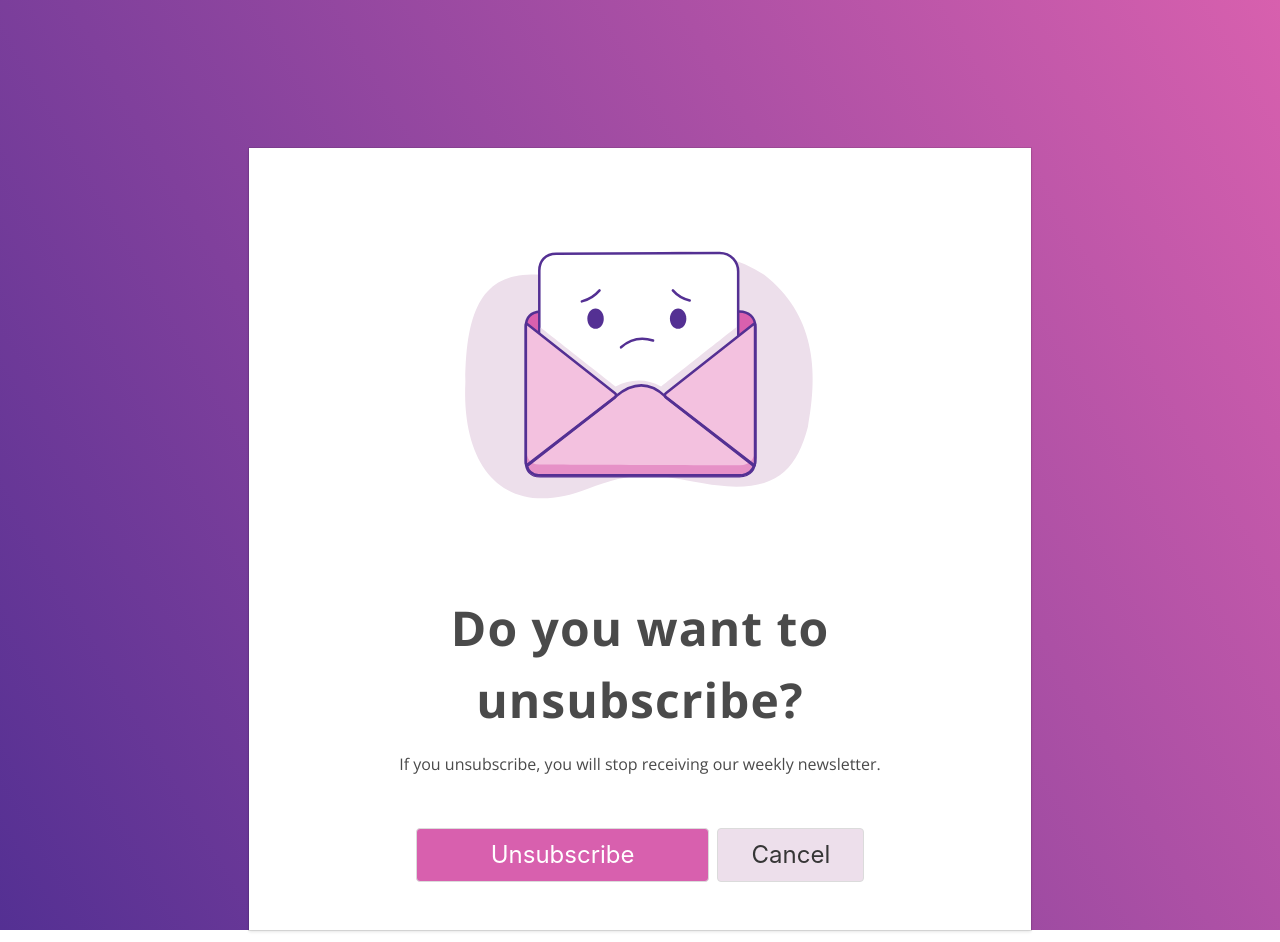
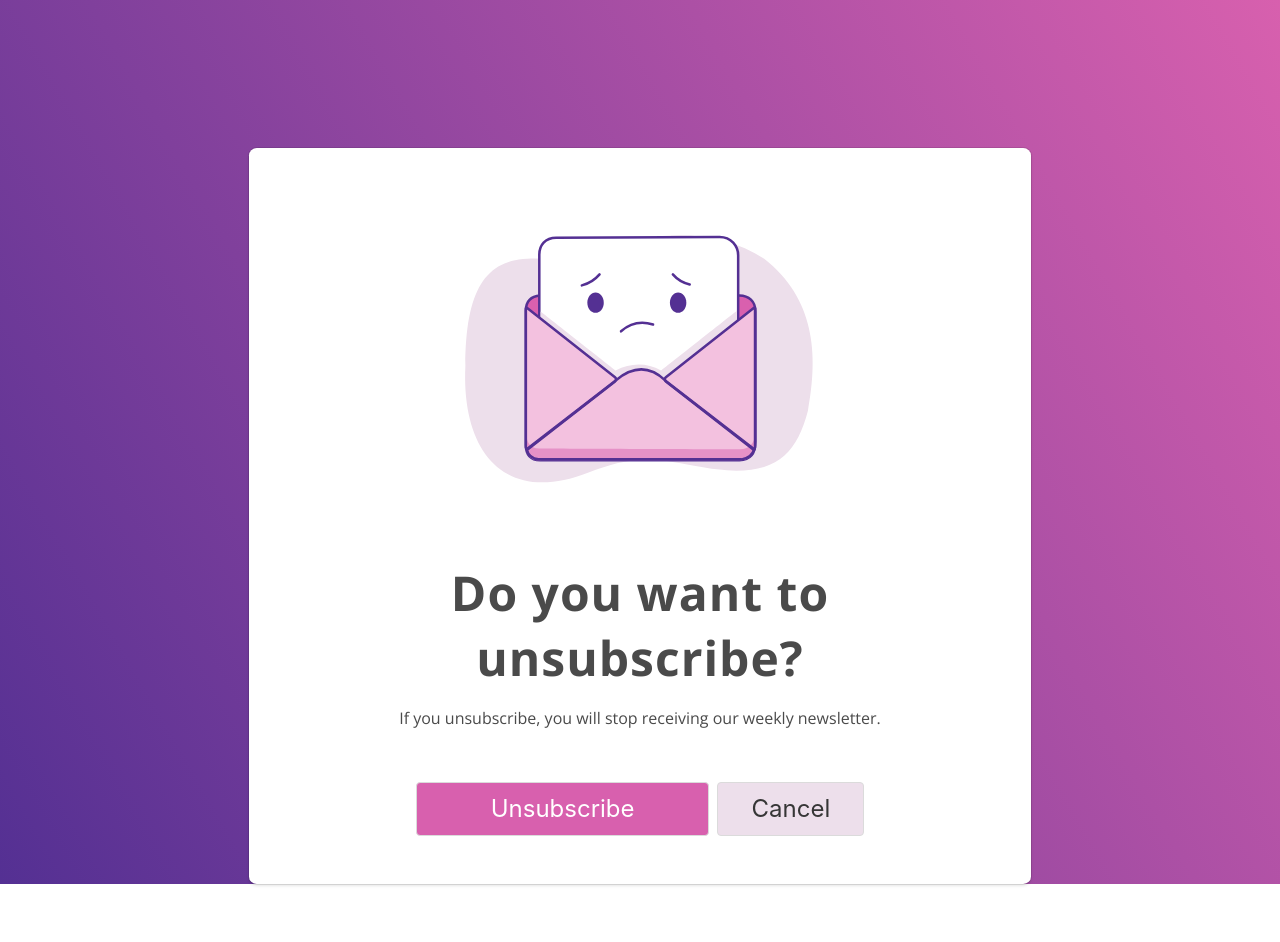
Before and after one commit to steef-o/lottie-unsubscribe, a website: page index.html in a window 1280 px wide. After the commit the page ends 896 px from the top, so only its background shows below. Drawn offline with nearby package versions, Linux system fonts and the light colour scheme.

Commit message:
rounded card corner, fixed header lineheight

```diff
--- a/css/style.scss
+++ b/css/style.scss
@@ -12,12 +12,12 @@ body {
         font-family: 'Open Sans', sans-serif;
 
         .card {
+            border-radius: 1%;
             @media screen and (min-width: $tablet) {
                 margin-top: 10rem;
             }
 
             .animation-container {
-                margin: 1rem auto;
                 position: relative;
                 height: 250px;
                 @media screen and (min-width: $tablet) {
@@ -41,11 +41,12 @@ body {
             .heading {
                 font-weight: 700;
                 font-size: 2rem;
+                line-height: normal;
                 text-align: center;
                 text-transform: none;
                 @media screen and (min-width: $desktop) {
                     font-size: 3rem;
-                    margin: 1rem 6rem;
+                    margin: 0 6rem 1rem 6rem;
                 }
             }
             .sub-heading {
```
Also changed, not shown: css/style.css, 1 other file.
